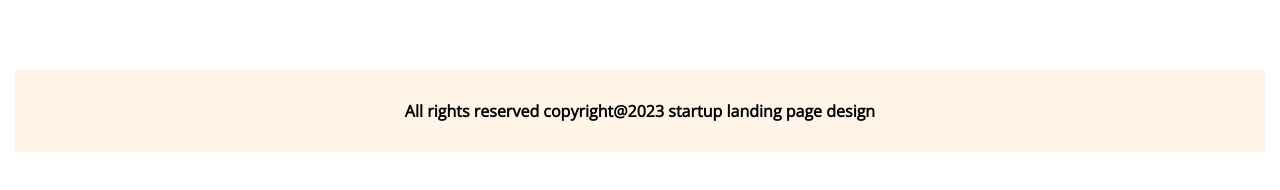
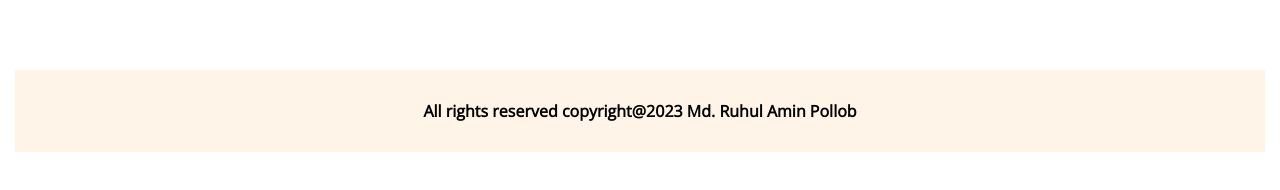
Before and after one commit to ruhulaminpollob/show-time-mt-2, a plain HTML site: page index.html in a window 1280 px wide. Shown: the part 4415-4605 px from the top of the page. Drawn offline with nearby package versions, Linux system fonts and the light colour scheme.

Commit message:
final changes

```diff
--- a/index.html
+++ b/index.html
@@ -210,7 +210,7 @@
     <!-- footer section  -->
     <footer>
       <h4 class="copyright">
-        All rights reserved copyright@2023 startup landing page design
+        All rights reserved copyright@2023 Md. Ruhul Amin Pollob
       </h4>
     </footer>
   </body>
```
